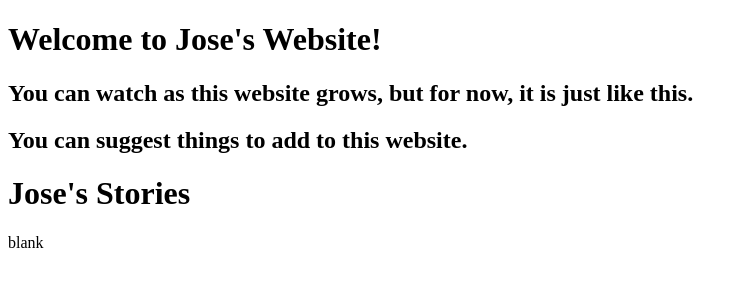
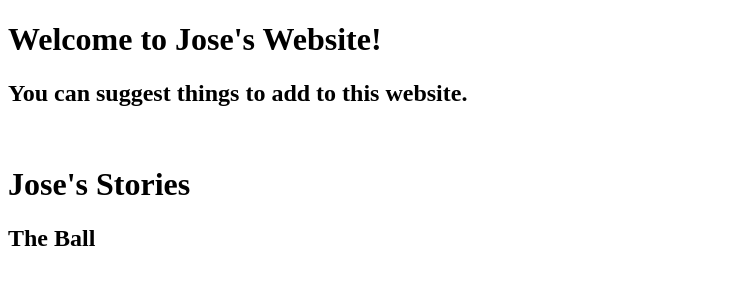
Before and after one commit to RedMan1sHere/RedMan1sHere.github.io, a plain HTML site: page index.html in a window 1280 px wide. Shown: the whole page, without its empty margins (0-748 px from the left). Drawn offline with Linux system fonts and the light colour scheme.

Commit message:
Update index.html

```diff
--- a/index.html
+++ b/index.html
@@ -6,11 +6,11 @@
         <body>
 
             <h1>Welcome to Jose's Website!</h1>
-            <h2>You can watch as this website grows, but for now, it is just like this.</h2>
             <h2>You can suggest things to add to this website.</h2>
-
+            <br>
             <h1>Jose's Stories</h1>
-            <p>blank</p>
+            <h2>The Ball</h2>
+            <p></p>
 
         </body>
     </html>
```
